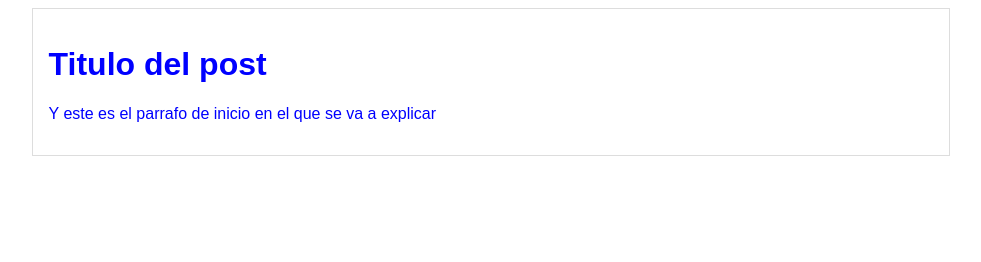
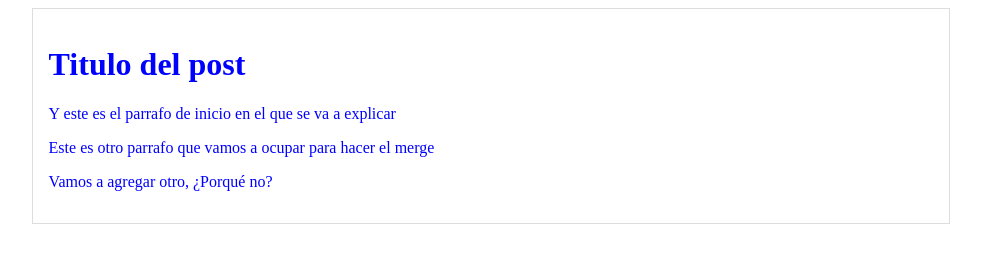
Before and after one commit to miguelsosa94/blog-platzi, a plain HTML site: page blogpost.html in a window 1280 px wide. Shown: the whole page, without its empty margins (149-1130 px from the left). Drawn offline with Linux system fonts and the light colour scheme.

Commit message:
Agregado el contenido adicional del blog y cambio de tipografía

```diff
--- a/blogpost.html
+++ b/blogpost.html
@@ -10,6 +10,8 @@
         <div id="post">
             <h1>Titulo del post</h1>
             <p>Y este es el parrafo de inicio en el que se va a explicar</p>
+            <p>Este es otro parrafo que vamos a ocupar para hacer el merge</p>
+            <p>Vamos a agregar otro, ¿Porqué no?</p>
         </div>
     </div>
 </body>
--- a/css/estilos.css
+++ b/css/estilos.css
@@ -1,7 +1,7 @@
 body {
     color: blue;
     text-align: center;
-    font-family: "Arial";
+    font-family: "Times New Roman";
     font-size: 16px;
 }
 
```
